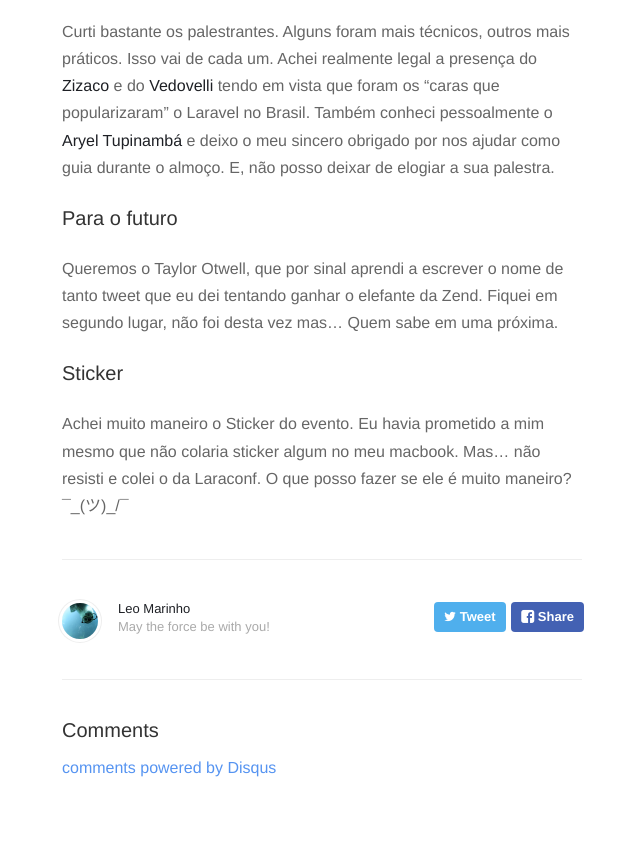
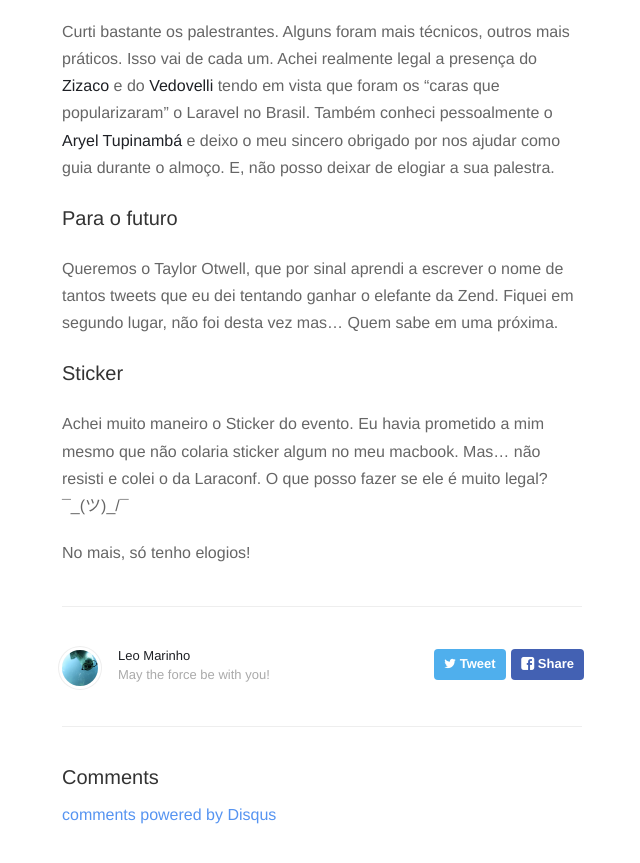
Before and after one commit to Leomhl/leomhl.github.io, a Jekyll site: the page built from _posts/2016-10-09-Laraconf-o-evento.markdown, in a window 1280 px wide and 900 px high, scrolled down 1062 px. Shown: the top 863 px of the window, without its empty margins (318-958 px from the left). Built offline with Jekyll 4.4.1, drawn with Linux system fonts in a browser that asks for light colours; nearby versions of some CDN libraries; comment, search, counter and statistics services are not loaded.

Commit message:
laraconf

```diff
--- a/_posts/2016-10-09-Laraconf-o-evento.markdown
+++ b/_posts/2016-10-09-Laraconf-o-evento.markdown
@@ -23,8 +23,11 @@
 
 ### Para o futuro ###
 
-Queremos o Taylor Otwell, que por sinal aprendi a escrever o nome de tanto tweet que eu dei tentando ganhar o elefante da Zend. Fiquei em segundo lugar, não foi desta vez mas… Quem sabe em uma próxima.
+Queremos o Taylor Otwell, que por sinal aprendi a escrever o nome de tantos tweets que eu dei tentando ganhar o elefante da Zend. Fiquei em segundo lugar, não foi desta vez mas… Quem sabe em uma próxima.
 
 ### Sticker ###
 
-Achei muito maneiro o Sticker do evento. Eu havia prometido a mim mesmo que não colaria sticker algum no meu macbook. Mas… não resisti e colei o da Laraconf. O que posso fazer se ele é muito maneiro?  ¯\_(ツ)_/¯
+Achei muito maneiro o Sticker do evento. Eu havia prometido a mim mesmo que não colaria sticker algum no meu macbook. Mas… não resisti e colei o da Laraconf. O que posso fazer se ele é muito legal?  ¯\_(ツ)_/¯
+
+
+No mais, só tenho elogios!
```
